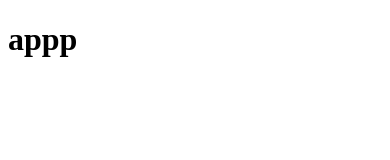
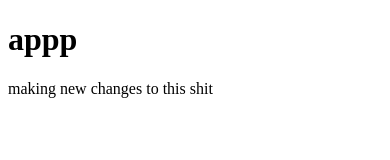
Before and after one commit to barrard/hybridApp, a website: page www/index.html in a window 390 px wide. Drawn offline with Linux system fonts and the light colour scheme; some packages are replaced by stand-ins of ours.

Commit message:
safe changes

```diff
--- a/www/index.html
+++ b/www/index.html
@@ -38,7 +38,7 @@
     <body>
 
         <h1>appp</h1>
-
+        <p>making new changes to this shit</p>
 
         <script type="text/javascript" src="cordova.js"></script>
     </body>
```
